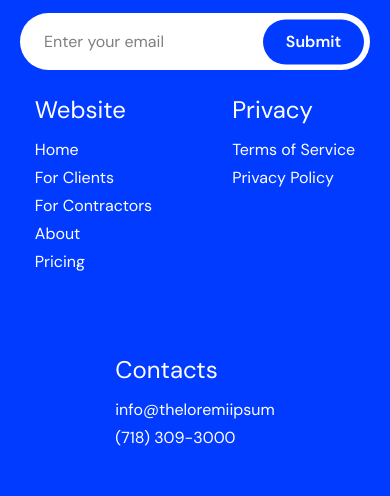
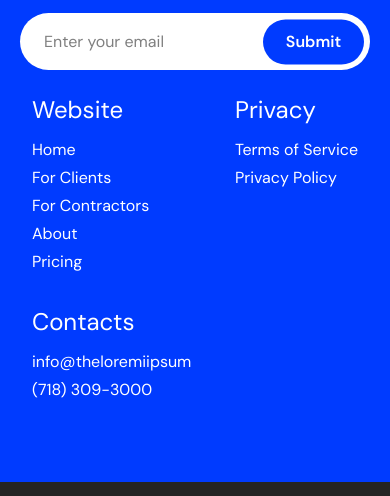
Before and after one commit to CBA-React/Christian-Landes, a Next.js app: page / in a window 390 px wide. Shown: the part 6891-7387 px from the top of the page. Built offline with nearby package versions, Linux system fonts and the light colour scheme.

Commit message:
create responsive for footer

```diff
--- a/src/shared/components/Footer/Footer.tsx
+++ b/src/shared/components/Footer/Footer.tsx
@@ -36,7 +36,8 @@ export const Footer = (): JSX.Element => {
 						</div>
 						<NewsletterForm />
 					</article>
-					<section className="flex flex-wrap justify-center gap-20 px-3 pt-6 md:px-6 lg:px-0 lg:pt-0">
+					<section className="grid grid-cols-1 gap-4 px-3 pt-6 md:flex md:flex-wrap md:justify-center md:gap-20 md:px-6 lg:px-0 lg:pt-0">
+						<div className="grid grid-cols-2 gap-20 md:contents">
 							<article>
 								<h4 className="mb-3 text-2xl">Website</h4>
 								<ul className="space-y-1">
@@ -73,7 +74,8 @@ export const Footer = (): JSX.Element => {
 									</li>
 								</ul>
 							</article>
-						<article>
+						</div>
+						<article className="mt-4 md:mt-0">
 							<h4 className="mb-3 text-2xl">Contacts</h4>
 							<p className="mb-1 text-base">
 								info@theloremiipsum
```
Lines whose indentation alone changed are shown as unchanged.
